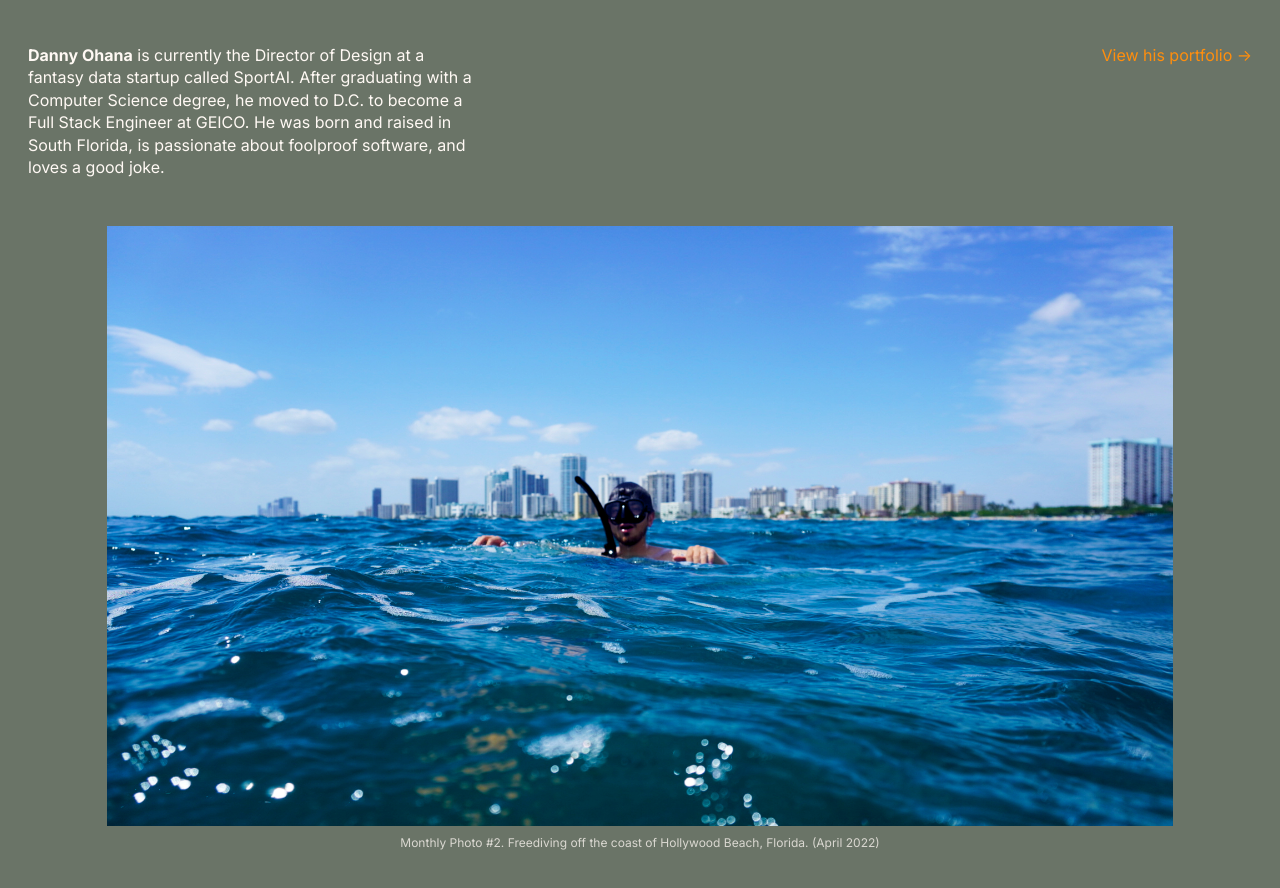
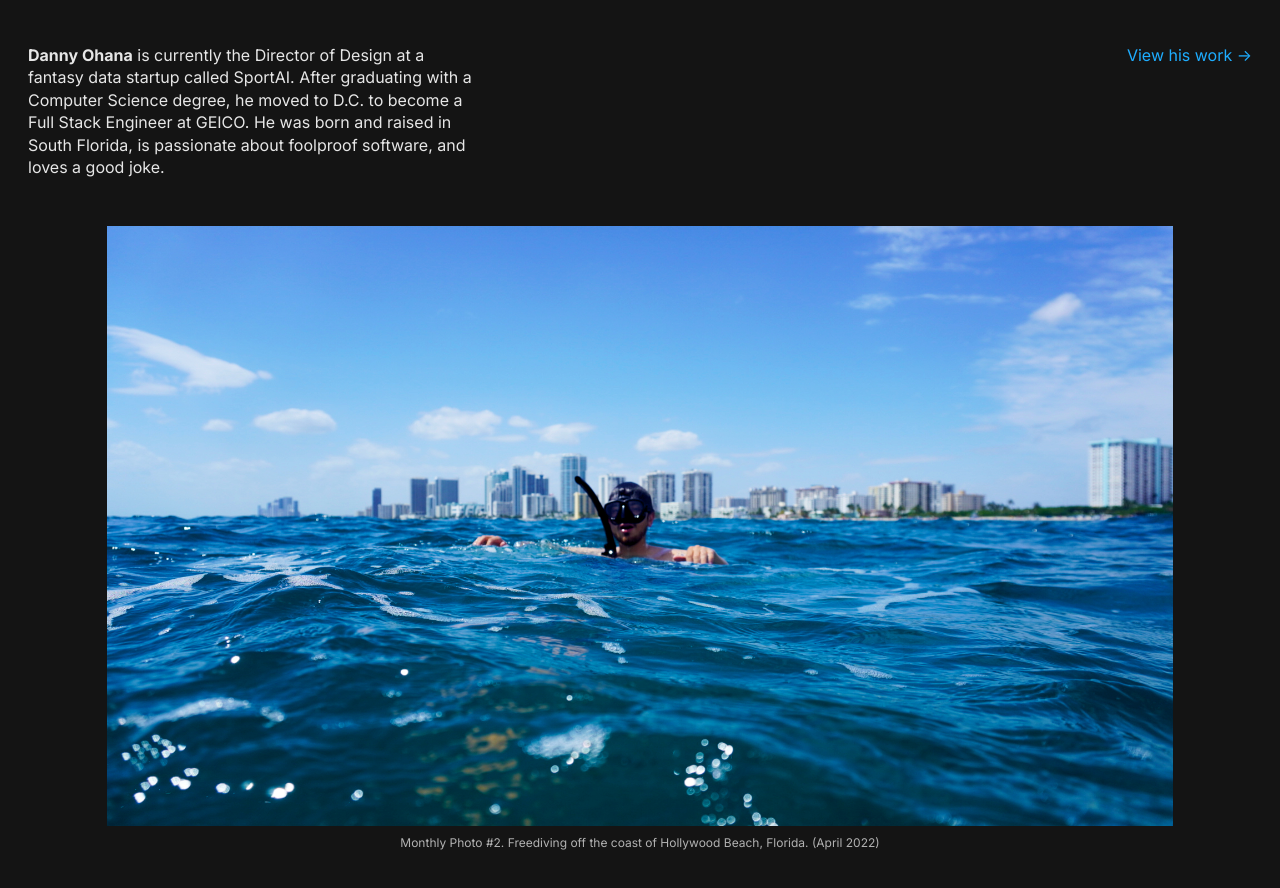
Before and after one commit to ohana23/corner-of-the-internet, a Next.js app: page / in a window 1280 px wide. Shown: the top 888 px of the page. Built offline with nearby package versions, Linux system fonts and the light colour scheme.

Commit message:
color change (from green/orange to black/blue)

```diff
--- a/globalStyles.css
+++ b/globalStyles.css
@@ -1,7 +1,7 @@
 :root {
-  --primary-color: #fff9f4;
-  --accent-color: #ff8e0d;
-  --background-color: #6a7467;
+  --primary-color: rgb(230, 230, 230);
+  --accent-color: rgb(30, 173, 255);
+  --background-color: rgb(20, 20, 20);
 }
 
 body {
--- a/pages/index.js
+++ b/pages/index.js
@@ -18,7 +18,7 @@ function HomePage() {
           href="https://dannyohana.notion.site/1dd82f4365844b1fa4f9f278779715c2?v=308033fb2d8a4f878d0809a901db5c33"
         >
           <p className={styles.portfolioButton}>
-            View his portfolio <span>{"->"}</span>
+            View his work <span>{"->"}</span>
           </p>
         </a>
       </div>
--- a/styles.module.css
+++ b/styles.module.css
@@ -22,7 +22,8 @@
 }
 
 .portfolioButton:hover {
-  color: #fff9f4;
+  /* opacity: 50%; */
+  color: rgb(195, 255, 0);
 }
 
 .figureContainer {
```
